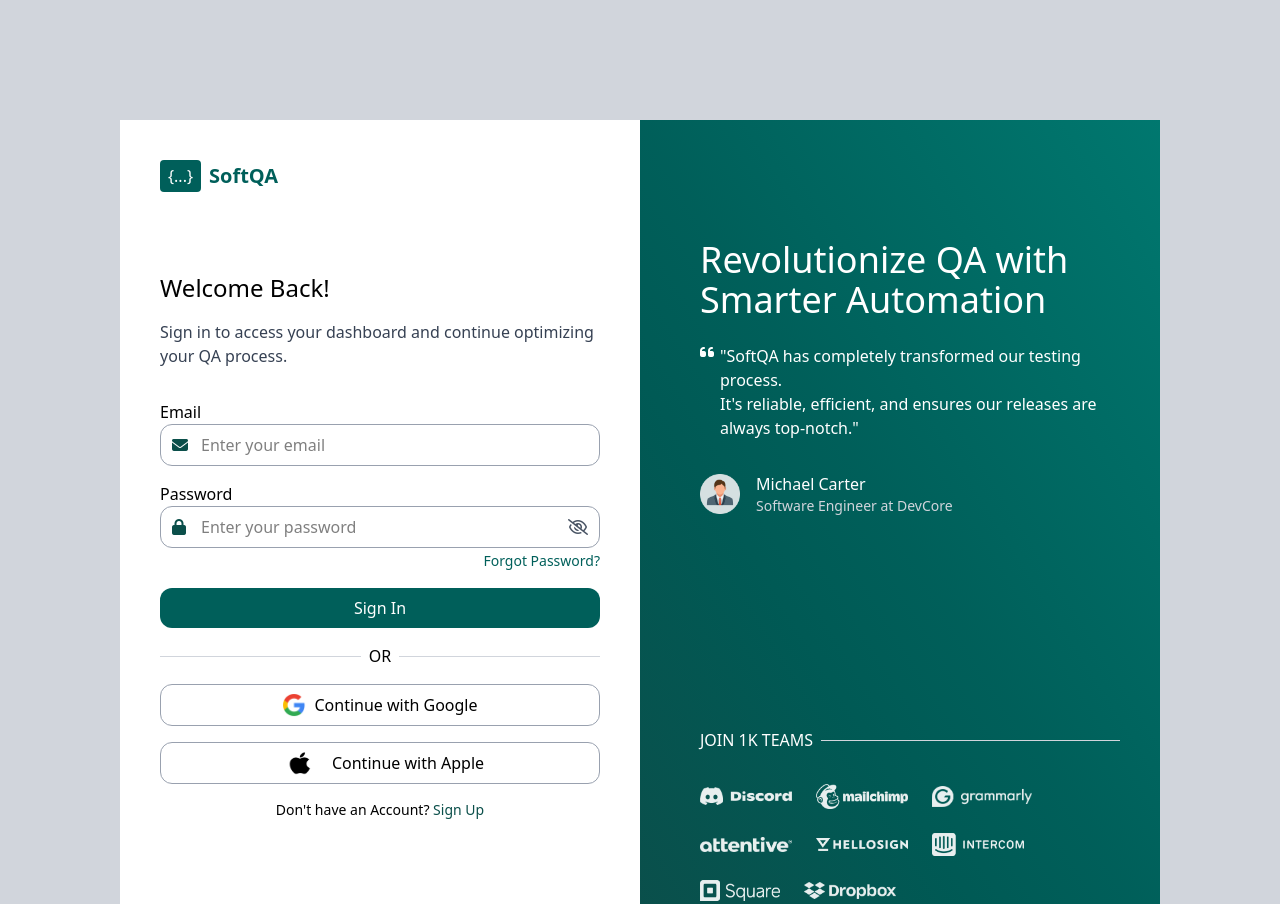
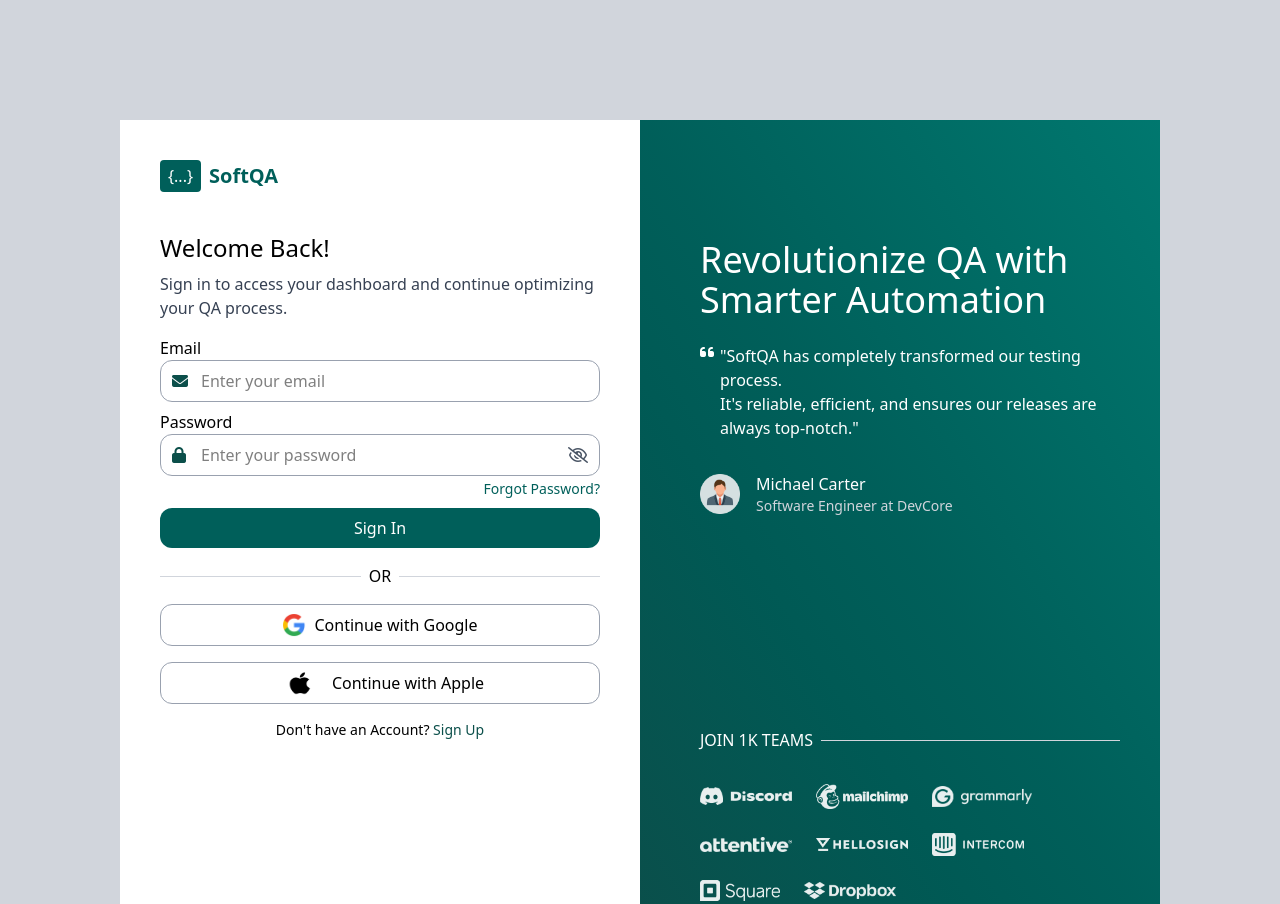
Before and after one commit to malaikaramzan52/Task_1, a website: page index.html in a window 1280 px wide. Shown: the top 904 px of the page. Drawn offline with Linux system fonts and the light colour scheme.

Commit message:
index file path change

```diff
--- a/src/index.html
+++ b/index.html
@@ -19,7 +19,7 @@
   </script>
 </head>
 <body class="bg-gray-300">
-    <div class="flex flex-col md:flex-row p-20 m-10 justify-center font-sans">
+    <div class="flex flex-col md:flex-row lg:p-20 lg:m-10 justify-center font-sans">
         <div class="bg-white w-full lg:w-1/2 p-10  md:w-1/2">
             <!-- logo -->
             <div class="flex items-center space-x-2">
@@ -29,11 +29,11 @@
                 <span class="font-semibold text-xl text-teal-800 ">SoftQA</span>
             </div>
 
-            <h1 class="text-2xl mt-20 font-medium text-black">Welcome Back!</h1>
-            <p class="text-gray-700 mt-4">Sign in to access your dashboard and continue optimizing your QA process.</p>
+            <h1 class="text-2xl mt-10 font-medium text-black">Welcome Back!</h1>
+            <p class="text-gray-700 mt-2">Sign in to access your dashboard and continue optimizing your QA process.</p>
 
             <!-- Email -->
-            <div class="relative mt-8">
+            <div class="relative mt-4">
                 <label class=" mb-2 font-medium text-black">Email</label>
                 <i
                     class="fa-solid fa-envelope absolute left-3 top-1/2 transform -translate-y-1/2 text-teal-900 mt-3"></i>
@@ -42,7 +42,7 @@
             </div>
             <!-- password -->
 
-            <div class="relative mt-4">
+            <div class="relative mt-2">
                 <label class="mb-2 font-medium text-black">Password</label>
                 <i class="fa-solid fa-lock absolute left-3 top-1/2 transform -translate-y-1/2 text-teal-900 mt-3"></i>
                 <i class="fa-regular fa-eye-slash absolute right-3 top-1/2 transform -translate-y-1/2 text-gray-600 mt-3"></i>
@@ -56,7 +56,7 @@
             <!-- Sign-in Button -->
             <button onclick="handleSignIn()"
 
-            class="bg-teal-800 text-white justify-center w-full rounded-xl p-2 mt-4 hover:bg-teal-900">
+            class="bg-teal-800 text-white justify-center w-full rounded-xl p-2 mt-2 hover:bg-teal-900">
             Sign In</button>
             <!-- OR -->
             <div class="flex items-center justify-center gap-2 mt-4">
```
Also changed, not shown: input.css (renamed from src/input.css), output.css.
